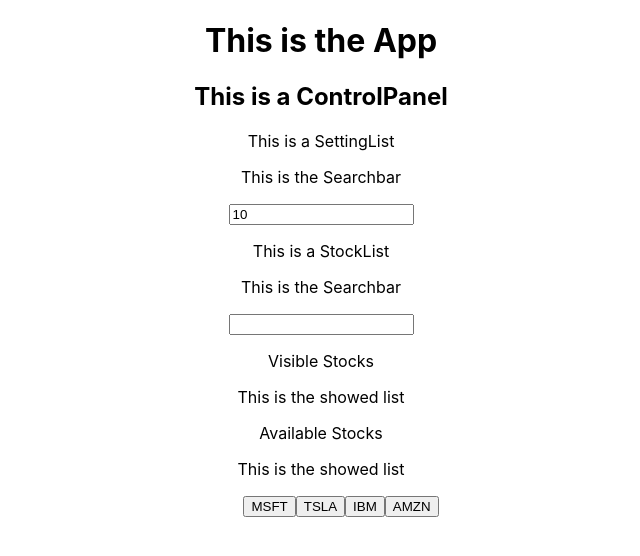
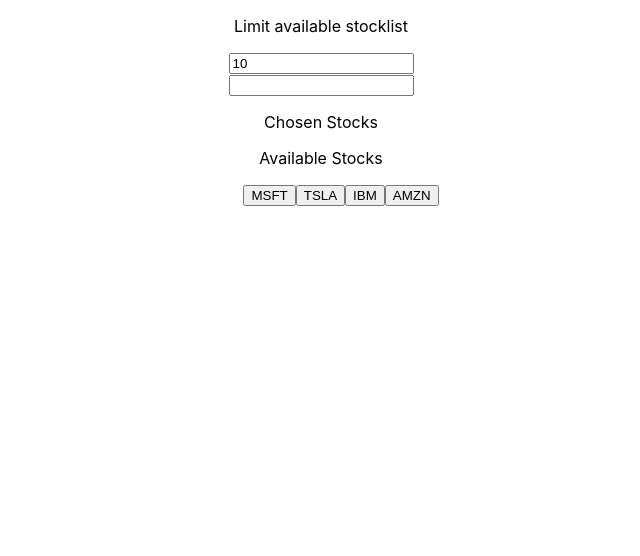
Before and after one commit to KeMaAid/reactstocks, a React (Create React App) app: page / in a window 1280 px wide. Shown: the top 556 px of the page, without its empty margins (319-959 px from the left). Built offline with nearby package versions, Linux system fonts and the light colour scheme.

Commit message:
beautify

```diff
--- a/src/App.js
+++ b/src/App.js
@@ -36,13 +36,8 @@
 
   return (
     <div className="App">
-      <h1>This is the App</h1>
-      <div className="control-panel">
         <ControlPanel onSettingChange={handleSettingChange} onVisibleStockChange={handleVisibleStockChange} setting={setting} visibleStocks={visibleStocks} allStocks={allStocks}/>
-      </div>
-      <div className="stocks-panel">
         <StocksPanel visibleStocks={visibleStocks}/>
-      </div>
     </div>
   );
 }
--- a/src/assets/ControlPanel.js
+++ b/src/assets/ControlPanel.js
@@ -1,6 +1,5 @@
 import SettingList from './SettingList.js'
 import StockList from './StockList.js'
-//import { useState } from 'react'
 
 const ControlPanel = props => {
 
@@ -9,15 +8,11 @@
     }
 
     return (
-    <div>
-        <h2>This is a ControlPanel</h2>
-        <div className="SettingList">
+        <div className="control-panel">
             <SettingList setting={props.setting} onChange={e => props.onSettingChange(e)}/>
-        </div>
-        <div className="StockList">
             <StockList setting={props.setting} onVisibleStockChange={handleVisibleStockChange} visibleStocks={props.visibleStocks} allStocks={props.allStocks}/>
         </div>
-    </div>);
+    );
 }
 
 export default ControlPanel;
--- a/src/assets/ListStocks.js
+++ b/src/assets/ListStocks.js
@@ -20,8 +20,7 @@
 
 
     return (
-        <div>
-            <p>This is the showed list</p>
+        <div className="stocklist">
             <ul>
                 {display.map(stock =>
                     <button key={stock.key} value={stock.key} onClick={handleClick}>
--- a/src/assets/SearchBar.js
+++ b/src/assets/SearchBar.js
@@ -4,8 +4,7 @@
     }
 
     return (
-        <div>
-            <p>This is the Searchbar</p>
+        <div className="search-bar">
             <input value={props.passed} onChange={handleChange} />
         </div>
     );
--- a/src/assets/SettingList.js
+++ b/src/assets/SettingList.js
@@ -12,8 +12,8 @@
 
 
     return (
-        <div>
-            <p>This is a SettingList</p>
+        <div className="settings">
+            <p>Limit available stocklist</p>
             <Searchbar passed={props.setting.listMaxSize} onChange={handleListChange}/>
         </div>);
 
--- a/src/assets/Stock.js
+++ b/src/assets/Stock.js
@@ -14,7 +14,7 @@
     render() {
 
         return (
-            <div>
+            <div className="stock">
                 <p>{this.props.stockSymbol}</p>
             </div>
         )
--- a/src/assets/StockList.js
+++ b/src/assets/StockList.js
@@ -18,10 +18,9 @@
 
     return (
         <div>
-            <p>This is a StockList</p>
-            <div className="Stocklist">
+            <div className="Stock-picker">
                 <SearchBar onChange={handleSearchChange} passed={searchWord}/>
-                <p>Visible Stocks</p>
+                <p>Chosen Stocks</p>
                 <ListStocks onChange={handleVisibleStockRemove} listMaxSize={props.setting['maxVisibleStock']} search={""} stocks={props.visibleStocks} hiddenStocks={[]}/>
                 <p>Available Stocks</p>
                 <ListStocks onChange={handleVisibleStockAddittion} listMaxSize={props.setting['listMaxSize']} search={searchWord} stocks={props.allStocks} hiddenStocks={props.visibleStocks}/>
--- a/src/assets/StocksPanel.js
+++ b/src/assets/StocksPanel.js
@@ -5,7 +5,7 @@
 
     render() {
         return (
-            <div>
+            <div className="stocks-panel">
                 <ul>
                     {this.props.visibleStocks.map(stock =>
                         <Stock key={stock.key} stockSymbol={stock.symbol} />
```
Also changed, not shown: 1 other file (tests, documents, lock files or other folders).
